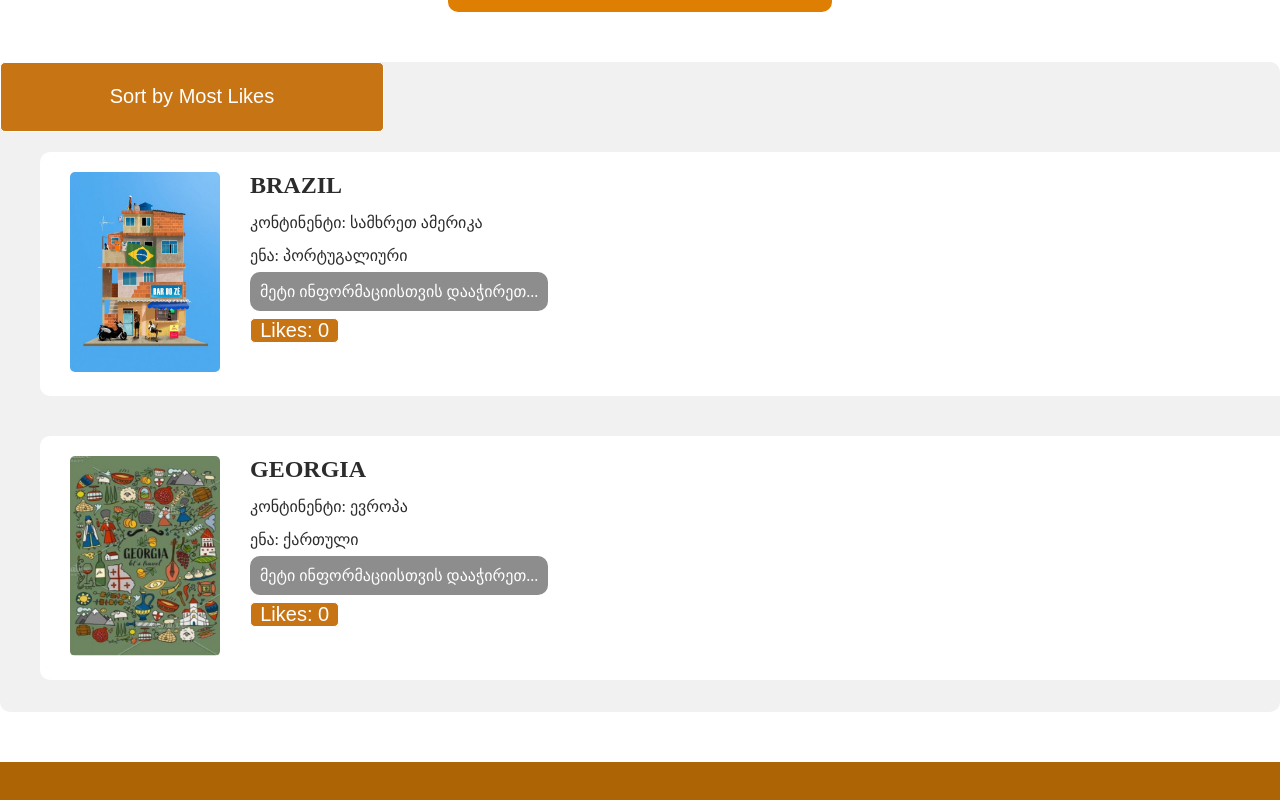
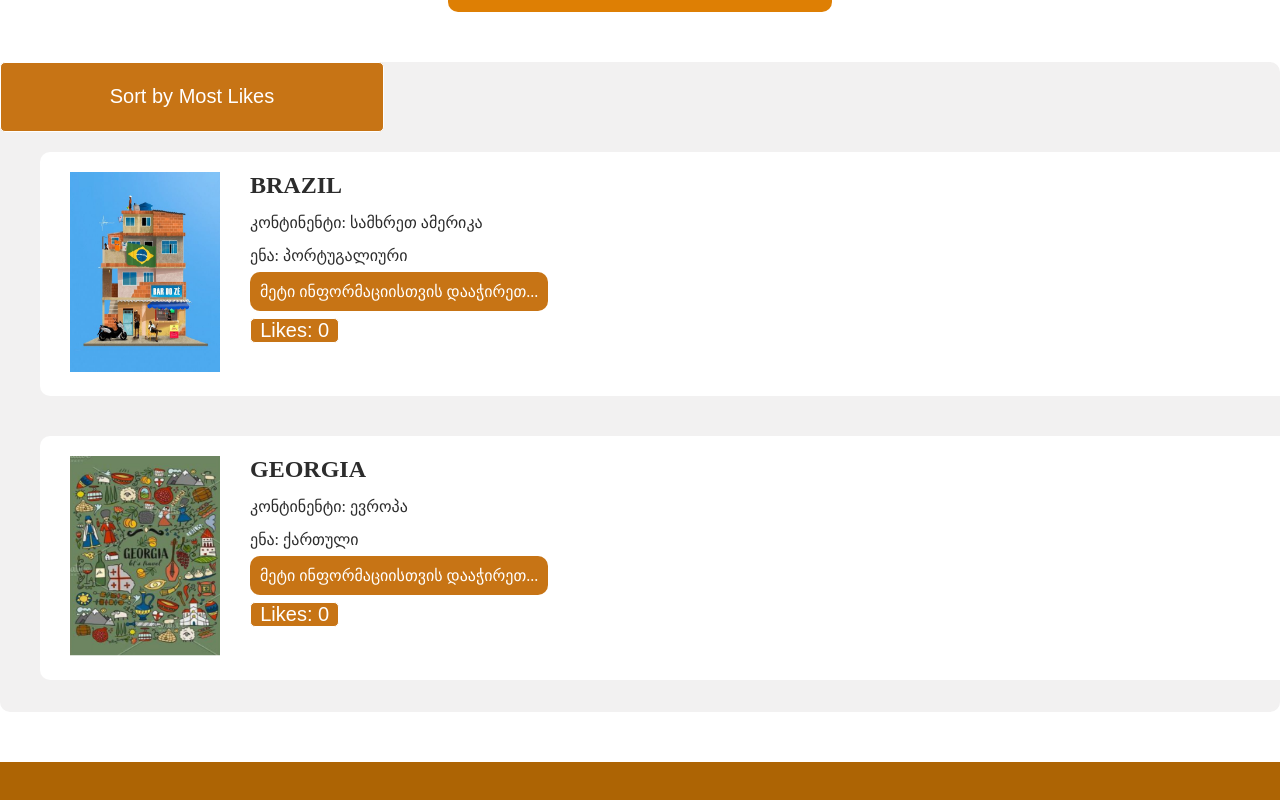
Before and after one commit to kolikoo/countries-appp, a React (Vite) app: page /home in a window 1280 px wide. Shown: the part 1212-2012 px from the top of the page. Built offline with nearby package versions, Linux system fonts and the light colour scheme.

Commit message:
update homework7

```diff
--- a/src/pages/home/components/homeArticle/components/articleContainer/articleContainer.tsx
+++ b/src/pages/home/components/homeArticle/components/articleContainer/articleContainer.tsx
@@ -9,32 +9,30 @@ import { Link } from "react-router-dom";
 import LikeButton from "../articleContent/components/likebutton";
 
 const ArticleContainer: React.FC = () => {
-  const [isSortedByLikes, setIsSortedByLikes] = useState(false);
-  const [likeCounts, setLikeCounts] = useState<{ [key: string]: number }>({
-    "1": 0,
-    "2": 0,
-  });
 
-  const [articles, setArticles] = useState(articleContent);
+  const [articles, setArticles] = useState(
+    articleContent.map((article) => ({ ...article, likeCount: 0 }))
+  );
 
   const handleLike = (id: string) => {
-    setLikeCounts((prevCounts) => {
-      const newCount = (prevCounts[id] || 0) + 1;
-      console.log(`Article ${id} has ${newCount} likes`);
-      return {
-        ...prevCounts,
-        [id]: newCount,
-      };
-    });
+    setArticles((prevArticles) =>
+      prevArticles.map((article) =>
+        article.id === id
+          ? { ...article, likeCount: article.likeCount + 1 }
+          : article
+      )
+    );
   };
+
+  const [isSortedByLikes, setIsSortedByLikes] = useState(false);
 
   const toggleSort = () => {
     setIsSortedByLikes((prev) => !prev);
   };
 
   const sortedArticles = [...articles].sort((a, b) => {
-    const likesA = likeCounts[a.id] || 0;
-    const likesB = likeCounts[b.id] || 0;
+    const likesA = a.likeCount || 0;
+    const likesB = b.likeCount || 0;
     return isSortedByLikes ? likesB - likesA : 0;
   });
 
@@ -48,10 +46,9 @@ const ArticleContainer: React.FC = () => {
         <ArticleMainBox key={content.id} id={content.id}>
           <div className={style.articleImg}>
             <img
-              className={style.img}
               src={content.img}
-              height="200px"
-              width="150px"
+              height="200"
+              width="150"
               alt={content.title}
             />
           </div>
@@ -63,11 +60,10 @@ const ArticleContainer: React.FC = () => {
 
             <Link
               style={{
-                color: "white",
-                textDecoration: "none",
+                borderRadius: "10px",
+                backgroundColor: "#c77415",
                 padding: "10px",
-                borderRadius: "10px",
-                backgroundColor: "#8d8d8d",
+                color:"white"
               }}
               to={`/home/${content.id}`}
             >
@@ -76,7 +72,7 @@ const ArticleContainer: React.FC = () => {
 
             <LikeButton
               onClick={() => handleLike(content.id)}
-              count={likeCounts[content.id]}
+              count={content.likeCount}
             />
           </ArticleBox>
         </ArticleMainBox>
--- a/src/pages/home/components/homeArticle/homeArticle.module.css
+++ b/src/pages/home/components/homeArticle/homeArticle.module.css
@@ -45,7 +45,7 @@ margin-top: 100px;
 }
 button{width: 30%;
 font-size: 20px;
-background-color: rgb(199, 116, 21);
+background-color: #c77415;
 color: white;
 
 }
--- a/src/pages/home/static/dummy-data.ts
+++ b/src/pages/home/static/dummy-data.ts
@@ -14,6 +14,7 @@ const articleContent = [
     description2: "ენა: პორტუგალიური",
     descriptionSpan: "მეტი ინფორმაციისთვის დააჭირეთ...",
     id: "1",
+    likeCount : 0
   },
   {
     img: img_georgia,
@@ -22,6 +23,7 @@ const articleContent = [
     description2: "ენა: ქართული",
     descriptionSpan: "მეტი ინფორმაციისთვის დააჭირეთ...",
     id: "2",
+    likeCount : 0
   },
 ];
 
```
